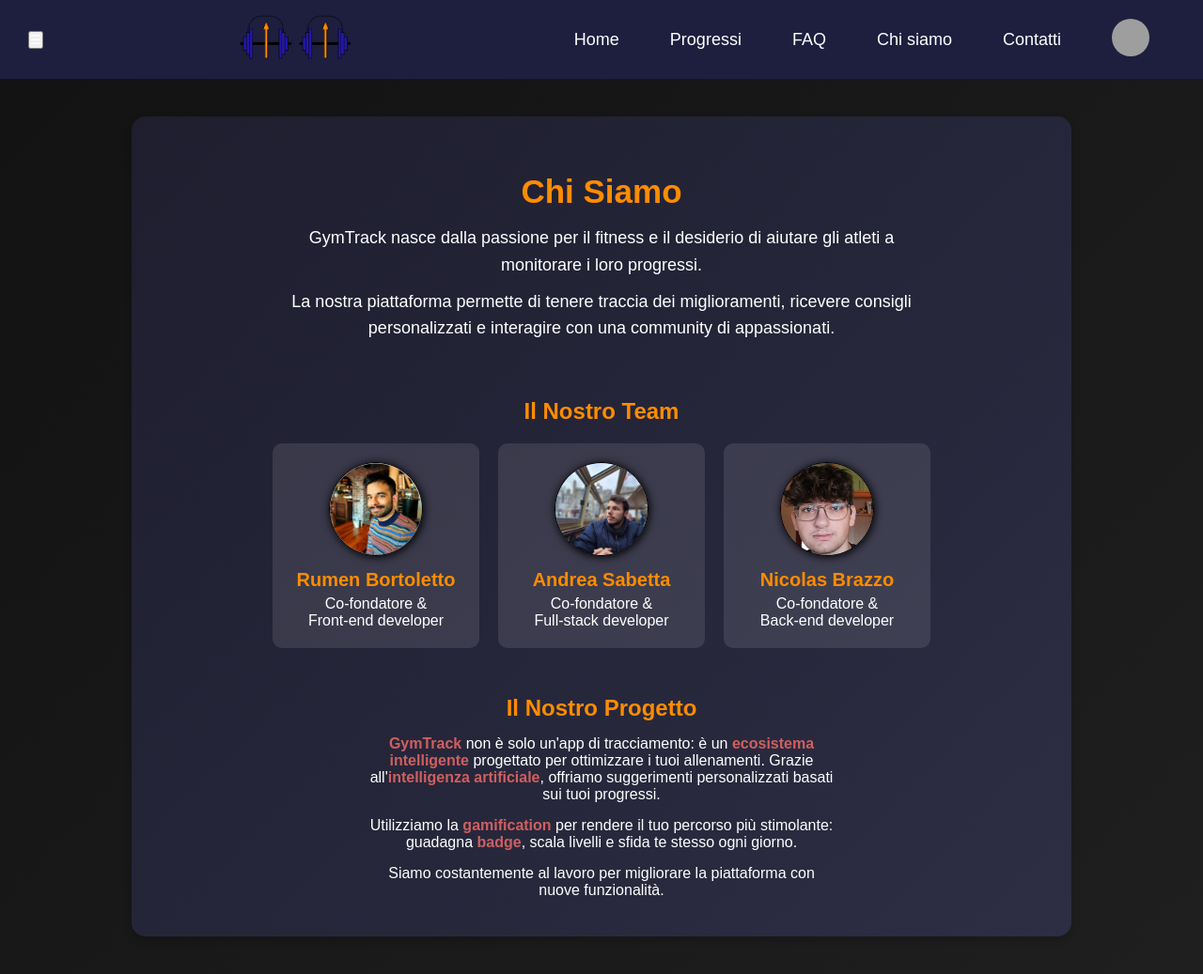
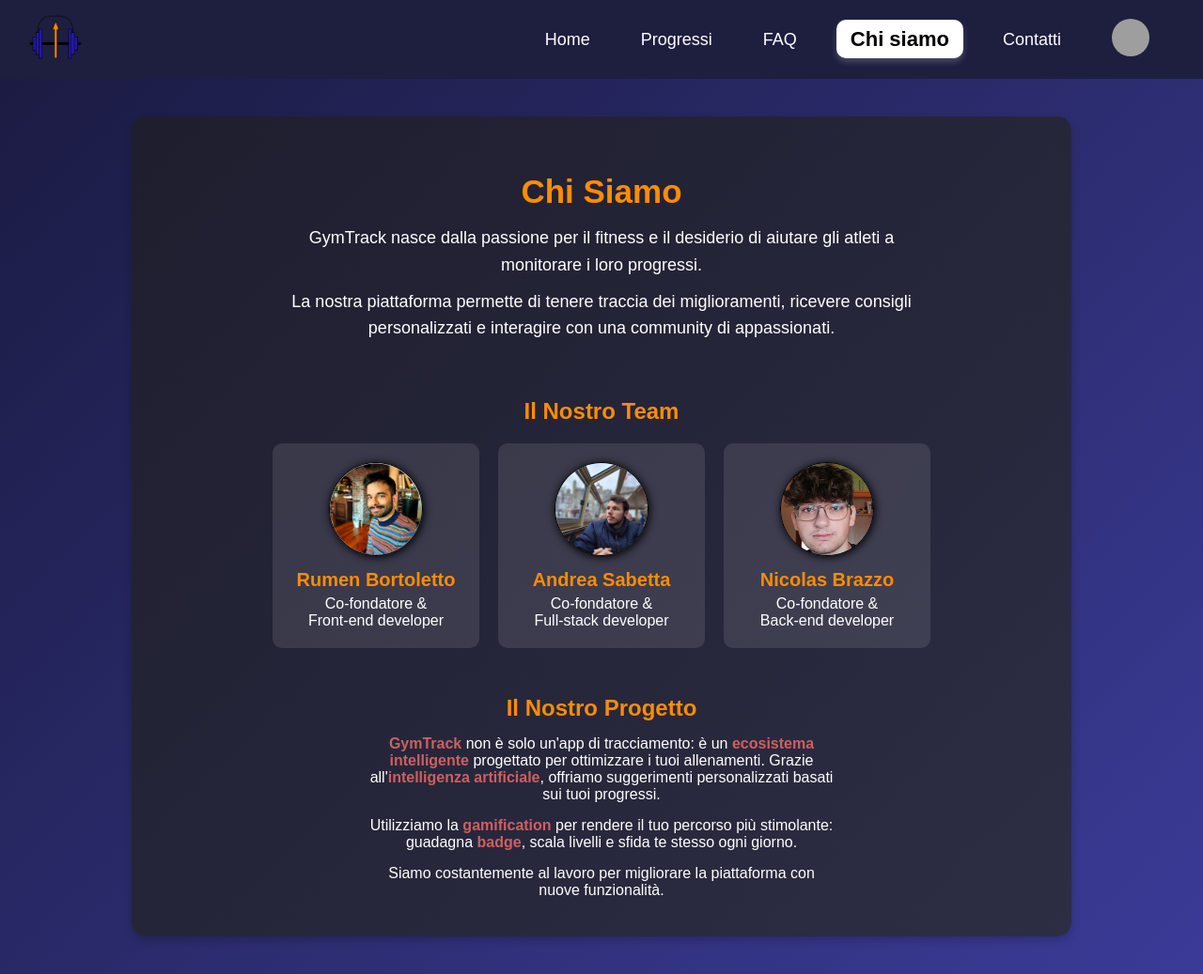
Before and after one commit to Andrexid/sito_palestra, a PHP site: page /html/chisiamo.html in a window 1280 px wide. Shown: the whole page at 94% size. Run offline with PHP 8.4, Linux system fonts and the light colour scheme; grey boxes are pictures that could not be loaded.

Commit message:
sistemata navbar

```diff
--- a/css/chisiamo.css
+++ b/css/chisiamo.css
@@ -1,16 +1,4 @@
-/* Stile Generale */
-* {
-    margin: 0;
-    padding: 0;
-    box-sizing: border-box;
-    font-family: 'Poppins', sans-serif;
-}
 
-body {
-    background: linear-gradient(135deg, #121212, #1f1f1f);
-    color: white;
-    text-align: center;
-}
 
 /* Contenitore Chi Siamo */
 .about-container {
--- a/css/contatti.css
+++ b/css/contatti.css
@@ -1,18 +1,4 @@
 
-
-/* Global Styles */
-* {
-    margin: 0;
-    padding: 0;
-    box-sizing: border-box;
-    font-family: 'Poppins', sans-serif;
-}
-
-body {
-    background: linear-gradient(135deg, #121212, #1f1f1f);
-    color: white;
-    text-align: center;
-}
 
 /* Contact Container */
 .contact-container {
--- a/html/chisiamo.html
+++ b/html/chisiamo.html
@@ -16,19 +16,19 @@
     <title>Chi Siamo - GymTrack</title>
     <link rel="stylesheet" href="../css/commonNavbar.css">
     <link rel="stylesheet" href="../css/chiSiamo.css">
+    <link rel="stylesheet" href="../css/reset.css">
+
 </head>
 <body>
     <nav class="navbar">
-        <button class="hamburger-menu" onclick="toggleMenu()" aria-label="Apri Menu di Navigazione">☰</button>
         <div class="logo">
-            <img src="../img/logo.png" alt="Logo Palestra">
             <img src="../img/logo.png" alt="Logo Palestra">
         </div>
         <ul class="nav-links">
             <li><a href="../index.html">Home</a></li>
             <li><a href="#" onclick="controllaAccesso('../php/account.php')" data-section="Progressi">Progressi</a></li>
             <li><a href="faq.html"  data-section="FAQ">FAQ</a></li>
-            <li><a href="chisiamo.html">Chi siamo</a></li>
+            <li><a href="chisiamo.html" class="selezionata">Chi siamo</a></li>
             <li><a href="contatti.html" data-section="Contatti">Contatti</a></li>
             <li class = "profile-container" data-section="Profile">
                 <a href="#">
--- a/html/contatti.html
+++ b/html/contatti.html
@@ -6,10 +6,11 @@
     <title>Contatti - GymTrack</title>
     <link rel="stylesheet" href="../css/commonNavbar.css">
     <link rel="stylesheet" href="../css/contatti.css">
+    <link rel="stylesheet" href="../css/reset.css">
+
 </head>
 <body>
     <nav class="navbar">
-        <button class="hamburger-menu" onclick="toggleMenu()" aria-label="Apri Menu di Navigazione">☰</button>
         <div class="logo">
             <img src="../img/logo.png" alt="Logo Palestra">
         </div>
@@ -18,7 +19,7 @@
             <li><a href="#" onclick="controllaAccesso('../php/account.php')" data-section="Progressi">Progressi</a></li>
             <li><a href="faq.html"  data-section="FAQ">FAQ</a></li>
             <li><a href="chisiamo.html">Chi siamo</a></li>
-            <li><a href="contatti.html" data-section="Contatti">Contatti</a></li>
+            <li><a href="contatti.html" data-section="Contatti" class="selezionata">Contatti</a></li>
             <li class = "profile-container" data-section="Profile">
                 <a href="#">
                     <img id="profile-pic" src="img/utente_without_bg.png" alt="Profilo">
--- a/html/faq.html
+++ b/html/faq.html
@@ -5,18 +5,18 @@
     <meta name="viewport" content="width=device-width, initial-scale=1.0">
     <title>FAQ</title>
     <link rel="stylesheet" href="../css/commonNavbar.css">
-    <link rel="stylesheet" href="../css/faq.css?v=1.2">
+    <link rel="stylesheet" href="../css/faq.css">
+    <link rel="stylesheet" href="../css/reset.css">
 </head>
 <body>
     <nav class="navbar">
-        <button class="hamburger-menu" onclick="toggleMenu()" aria-label="Apri Menu di Navigazione">☰</button>
         <div class="logo">
             <img src="../img/logo.png" alt="Logo Palestra">
         </div>
         <ul class="nav-links">
             <li><a href="../index.html">Home</a></li>
             <li><a href="#" onclick="controllaAccesso('../php/account.php')" data-section="Progressi">Progressi</a></li>
-            <li><a href="faq.html"  data-section="FAQ">FAQ</a></li>
+            <li><a href="faq.html" data-section="FAQ" class="selezionata">FAQ</a></li>
             <li><a href="chisiamo.html">Chi siamo</a></li>
             <li><a href="contatti.html" data-section="Contatti">Contatti</a></li>
             <li class = "profile-container" data-section="Profile">
--- a/html/profile.html
+++ b/html/profile.html
@@ -10,7 +10,6 @@
 </head>
 <body>
     <nav class="navbar">
-        <button class="hamburger-menu" onclick="toggleMenu()" aria-label="Apri Menu di Navigazione">☰</button>
         <div class="logo">
             <img src="../img/logo.png" alt="Logo Palestra">
         </div>
@@ -20,7 +19,7 @@
             <li><a href="faq.html"  data-section="FAQ">FAQ</a></li>
             <li><a href="chisiamo.html">Chi siamo</a></li>
             <li><a href="contatti.html" data-section="Contatti">Contatti</a></li>
-            <li class = "profile-container" data-section="Profile">
+            <li class = "profile-container selezionata" data-section="Profile">
                 <a href="#">
                     <img id="profile-pic" src="img/utente_without_bg.png" alt="Profilo">
                 </a>
--- a/html/settings.html
+++ b/html/settings.html
@@ -10,7 +10,6 @@
 </head>
 <body>
     <nav class="navbar">
-        <button class="hamburger-menu" onclick="toggleMenu()" aria-label="Apri Menu di Navigazione">☰</button>
         <div class="logo">
             <img src="../img/logo.png" alt="Logo Palestra">
         </div>
--- a/index.html
+++ b/index.html
@@ -16,7 +16,7 @@
             <img src="img/logo.png" alt="Logo Palestra">
         </div>
         <ul class="nav-links">
-            <li><a href="#">Home</a></li>
+            <li><a href="#" class="selezionata">Home</a></li>
             <li><a href="#" onclick="controllaAccesso('php/account.php')">Progressi</a></li>
             <li><a href="html/faq.html">FAQ</a></li>
             <li><a href="html/chisiamo.html">Chi siamo</a></li>
```
Also changed, not shown: css/faq.css (+8 -0 lines).
